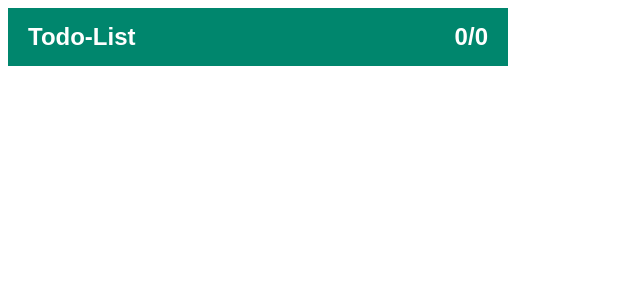
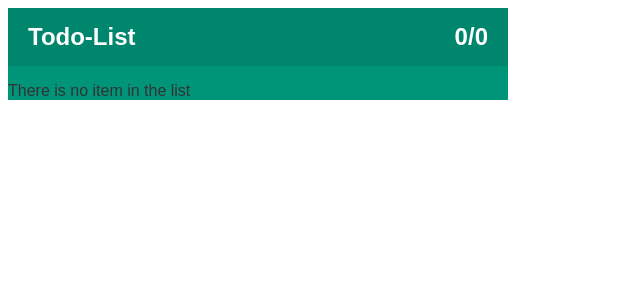
Before and after one commit to imjmakki/Svelte-Todo, a Svelte app: page / in a window 1280 px wide. Shown: the top 300 px of the page, without its empty margins (0-640 px from the left). Built offline with nearby package versions, Linux system fonts and the light colour scheme.

Commit message:
Svelte Todo

```diff
--- a/src/component/List.svelte
+++ b/src/component/List.svelte
@@ -23,6 +23,8 @@
 <div class="list">
     {#each $items as item (item)}
         {JSON.stringify(item)}
+        {:else}
+        <p class="list-status">There is no item in the list</p>
     {/each}
 </div>
 
```
